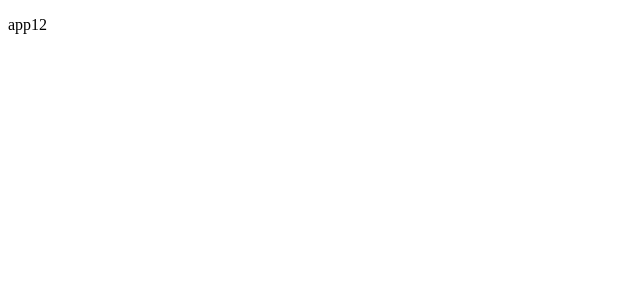
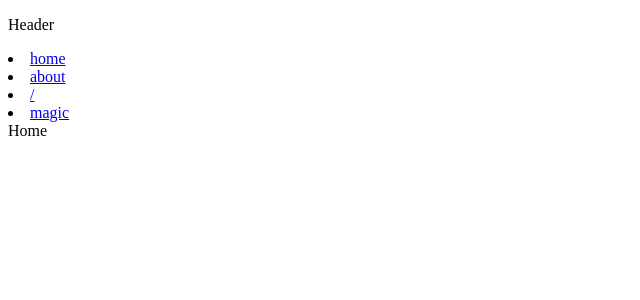
Before and after one commit to jerrylib/vite-demos, a React (Vite) app: page / in a window 1280 px wide. Shown: the top 300 px of the page, without its empty margins (0-640 px from the left). Built offline with nearby package versions, Linux system fonts and the light colour scheme.

Commit message:
feat: dynamic routers

```diff
--- a/index.html
+++ b/index.html
@@ -9,7 +9,7 @@
 
 <body>
     <div id="app"></div>
-    <script type="module" src="./src/main.jsx"></script>
+    <script type="module" src="./src/app.jsx"></script>
 </body>
 
 </html>
--- a/package.json
+++ b/package.json
@@ -12,7 +12,8 @@
   },
   "dependencies": {
     "react": "19.0.0-rc-6230622a1a-20240610",
-    "react-dom": "19.0.0-rc-6230622a1a-20240610"
+    "react-dom": "19.0.0-rc-6230622a1a-20240610",
+    "react-router-dom": "^6.23.1"
   },
   "devDependencies": {
     "@vitejs/plugin-react-swc": "^3.7.0",
--- a/src/app.jsx
+++ b/src/app.jsx
@@ -1,5 +1,22 @@
-import React, { Component } from 'react';
+import React from 'react';
+import { createRoot } from "react-dom/client"
 
-export default function App() {
-    return <p>app12</p>
-}
+import {
+    createBrowserRouter,
+    RouterProvider,
+} from "react-router-dom";
+
+// === Components === //
+import Header from '@/components/Header'
+
+// === Routers === //
+import routers from '@/routers'
+
+const router = createBrowserRouter(routers);
+
+const root = createRoot(document.querySelector('#app'))
+root.render(<React.StrictMode>
+    <Header />
+    <RouterProvider router={router} fallbackElement={<p>Loading...</p>} >
+    </RouterProvider>
+</React.StrictMode >)
--- /dev/null
+++ b/src/components/Header/index.jsx
@@ -0,0 +1,19 @@
+import React, { Component } from 'react';
+
+export default function Header() {
+    return <div>
+        <p>Header</p>
+        <li>
+            <a href="/home">home
+            </a>
+        </li>
+        <li><a href="/about">about
+        </a></li>
+        <li>
+            <a href="/">/
+            </a>
+        </li>
+        <li><a href="/magic">magic
+        </a></li>
+    </div>
+}
--- /dev/null
+++ b/src/components/NoFound/index.jsx
@@ -0,0 +1,5 @@
+import React, { Component } from 'react';
+
+export default function NotFound() {
+    return <div>Not Found</div>
+}
--- /dev/null
+++ b/src/pages/Magic/index.jsx
@@ -0,0 +1,5 @@
+import React, { Component } from 'react';
+
+export default function Magic() {
+    return <div>Magic</div>
+}
--- /dev/null
+++ b/src/routers/index.js
@@ -0,0 +1,16 @@
+import Home from '@/pages/Home'
+
+const modules = import.meta.glob('@/pages/**/index.jsx', { eager: true, import: 'default' })
+const router = Object.keys(modules).map((key, value) => {
+    const path = key.replace('/src/pages', '').replace('/index.jsx', '')
+    return {
+        path,
+        Component: modules[key],
+    }
+})
+router.push({
+    path: '/',
+    index: true,
+    Component: Home,
+})
+export default router
```
Also changed, not shown: src/main.jsx (deleted, +0 -8 lines), 1 other file (tests, documents, lock files or other folders).
